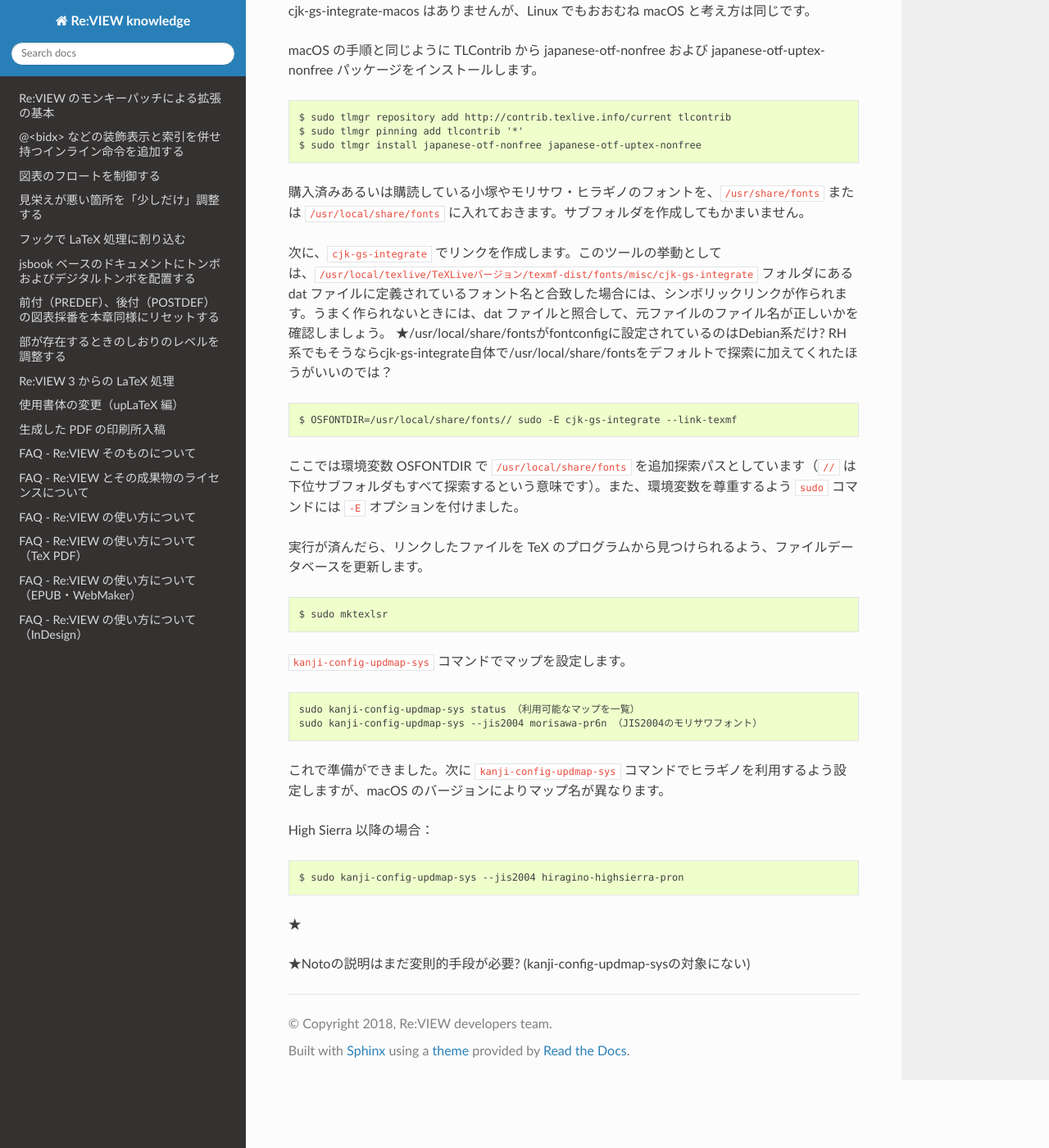
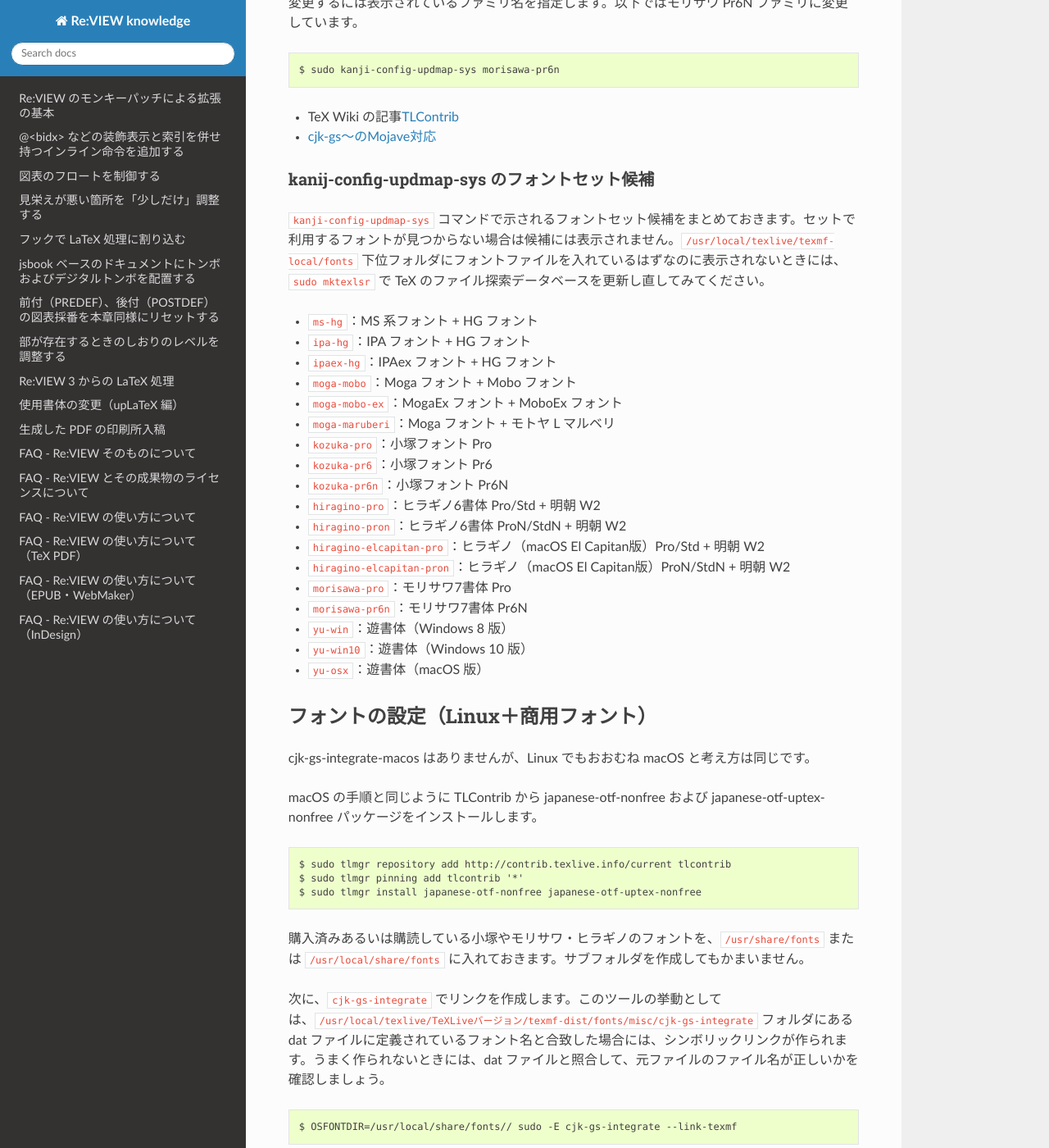
Before and after one commit to reviewml/reviewknowledge-ja, a Sphinx documentation site: the page built from docs/latex/install-tl.md, in a window 1280 px wide and 1400 px high, scrolled down 6805 px. Shown: the whole window at 82% size. Built offline with Sphinx 7.4.7 and the Read the Docs theme 2.0.0, drawn with Linux system fonts in a browser that asks for light colours; some of the changed text lies outside the part shown.

Commit message:
noto以外

````diff
--- a/docs/latex/install-tl.md
+++ b/docs/latex/install-tl.md
@@ -14,6 +14,7 @@
 
 - 執筆時点の TeXLive 2018 に基づいています。
 - テスト環境の都合で、Linux および macOS のみの説明としています。★Windows についてもいずれ書き足したいところです。
+- TeX コンパイラには upLaTeX を利用することを前提とします。特にフォントの設定については LuaLaTeX のほうがシステムフォントの探索などでのトラブルが少ないのですが、現状の Re:VIEW の基本設定は upLaTeX コンパイラ寄りになっています。
 - Debian GNU/Linux、Ubuntu Linux で OS のパッケージを利用して最小構成を構築したい場合は、[Re:VIEW image for Docker](https://hub.docker.com/r/vvakame/review/) の Dockerfile の内容が参考になるでしょう。
 
 ## TeXLive のインストール
@@ -150,7 +151,7 @@
 - update --all：更新可能なパッケージの更新を実行します。
 - update --self：tlmgr 自体を更新します。
 
-コレクションやスキームもパッケージの一種なので、`tlmgr install` でまとめてインストールすることも可能です。
+コレクションやスキームもパッケージの一種なので、`tlmgr install collection-コレクション名` や `tlmgr install scheme-スキーム名` でまとめてインストールすることも可能です。
 
 Linux で `sudo` コマンドを使う場合、secure_path 設定に TeXLive のパスを追加する必要があるかもしれません。`visudo` コマンドで以下のようにパスを加えておきましょう。
 
@@ -160,7 +161,7 @@
 
 ## フォントの設定（macOS）
 
-生成される PDF の日本語フォント（リュウミンや中ゴシックなど）の代替書体には、デフォルトで IPA フォントが割り当てられています。せっかくの macOS のヒラギノフォントを活かすには、もう少し設定が必要です。
+生成される PDF の日本語フォント（リュウミンや中ゴシックなど）の代替書体には、デフォルトで IPA フォントが割り当てられています。macOS のシステムにデフォルトでインストールされているヒラギノフォントを利用するには、もう少し設定が必要です。
 
 これには cjk-gs-integrate-macos というパッケージが便利です。外部の商業フォントファイルを使用する cjk-gs-integrate-macos のようなパッケージは、TeXLive の主リポジトリとは分離された TLContrib というリポジトリに置かれています。
 
@@ -185,6 +186,12 @@
 
 そして、macOS のシステムのフォントファイルを TeXLive から利用できるようにリンクします（`-macos` と付くことに注意してください）。
 
+Mojave の場合：
+```
+$ sudo cjk-gs-integrate --fontdef-add=cjkgs-macos-highsierra.dat --link-texmf --force
+```
+
+Hight Sierra までの場合：
 ```
 $ sudo cjk-gs-integrate-macos --link-texmf
 ```
@@ -207,14 +214,12 @@
 $ sudo kanji-config-updmap-sys --jis2004 hiragino-elcapitan-pron
 ```
 
-★Mojaveは不明。/usr/local問題はどうなったっけ？ →/usr/localはいけるがcjk-gs-integrate-macosは改訂待ち?
-
 - `--jis2004` オプションは、JIS2004 の例示字形を使う指定です（二点しんにょうなど）。
-- 「pron」の pro は Adobe-Japan 1-4 以降準拠の文字セットに準拠しており、n は JIS2004 字形を使っているという意味です。
+- 「pron」の pro は Adobe-Japan 1-4 以降準拠の文字セットに準拠しており、n は JIS2004 字形を使っているという意味です。一般には Adobe-Japan 1-6 準拠の Pr6 あるいは Pr6N のフォントを使うことになるでしょう。
 
 これで出来上がりです。Re:VIEW プロジェクトをコンパイルして、書体が変わることを確認しましょう。
 
-小塚やモリサワのフォントを購入あるいは購読しているならば、それを使うこともできます。システムにこれらのフォントが入っていれば、`cjk-gs-integrate-macos` コマンドの実行で `/usr/local/texlive/texmf-local/fonts/opentype/cjk-gs-integrate` フォルダにフォントファイルへのリンクができています。
+小塚やモリサワのフォントを購入あるいは購読しているならば、それを使うこともできます。システムにこれらのフォントが入っていれば、`cjk-gs-integrate-macos` コマンドの実行で `/usr/local/texlive/texmf-local/fonts/opentype/cjk-gs-integrate` フォルダにフォントファイルへのリンクができています。macOS のヒラギノフォントの置き方および字形は macOS のバージョンによって変わることがあるため、可能ならば変化の少ないそれらの商用フォントを利用したほうが妥当です。
 
 `kanji-config-updmap-sys` コマンドの `status` オプションで利用可能か調べられます。
 
@@ -239,8 +244,31 @@
 ```
 
 - TeX Wiki の記事[TLContrib](https://texwiki.texjp.org/?TLContrib)
+- [cjk-gs〜のMojave対応](https://twitter.com/aminophen/status/1054735620776570881)
 
-## フォントの設定（Linux＋モリサワやヒラギノ）
+### kanij-config-updmap-sys のフォントセット候補
+`kanji-config-updmap-sys` コマンドで示されるフォントセット候補をまとめておきます。セットで利用するフォントが見つからない場合は候補には表示されません。`/usr/local/texlive/texmf-local/fonts` 下位フォルダにフォントファイルを入れているはずなのに表示されないときには、`sudo mktexlsr` で TeX のファイル探索データベースを更新し直してみてください。
+
+- `ms-hg`：MS 系フォント + HG フォント
+- `ipa-hg`：IPA フォント + HG フォント
+- `ipaex-hg`：IPAex フォント + HG フォント
+- `moga-mobo`：Moga フォント + Mobo フォント
+- `moga-mobo-ex`：MogaEx フォント + MoboEx フォント
+- `moga-maruberi`：Moga フォント + モトヤ L マルベリ
+- `kozuka-pro`：小塚フォント Pro
+- `kozuka-pr6`：小塚フォント Pr6
+- `kozuka-pr6n`：小塚フォント Pr6N
+- `hiragino-pro`：ヒラギノ6書体 Pro/Std + 明朝 W2
+- `hiragino-pron`：ヒラギノ6書体 ProN/StdN + 明朝 W2
+- `hiragino-elcapitan-pro`：ヒラギノ（macOS El Capitan版）Pro/Std + 明朝 W2
+- `hiragino-elcapitan-pron`：ヒラギノ（macOS El Capitan版）ProN/StdN + 明朝 W2
+- `morisawa-pro`：モリサワ7書体 Pro
+- `morisawa-pr6n`：モリサワ7書体 Pr6N
+- `yu-win`：遊書体（Windows 8 版）
+- `yu-win10`：遊書体（Windows 10 版）
+- `yu-osx`：遊書体（macOS 版）
+
+## フォントの設定（Linux＋商用フォント）
 
 cjk-gs-integrate-macos はありませんが、Linux でもおおむね macOS と考え方は同じです。
 
@@ -255,7 +283,6 @@
 購入済みあるいは購読している小塚やモリサワ・ヒラギノのフォントを、`/usr/share/fonts` または `/usr/local/share/fonts` に入れておきます。サブフォルダを作成してもかまいません。
 
 次に、`cjk-gs-integrate` でリンクを作成します。このツールの挙動としては、`/usr/local/texlive/TeXLiveバージョン/texmf-dist/fonts/misc/cjk-gs-integrate` フォルダにある dat ファイルに定義されているフォント名と合致した場合には、シンボリックリンクが作られます。うまく作られないときには、dat ファイルと照合して、元ファイルのファイル名が正しいかを確認しましょう。
-★/usr/local/share/fontsがfontconfigに設定されているのはDebian系だけ? RH系でもそうならcjk-gs-integrate自体で/usr/local/share/fontsをデフォルトで探索に加えてくれたほうがいいのでは？
 
 ```
 $ OSFONTDIR=/usr/local/share/fonts// sudo -E cjk-gs-integrate --link-texmf
@@ -276,17 +303,8 @@
 sudo kanji-config-updmap-sys --jis2004 morisawa-pr6n （JIS2004のモリサワフォント）
 ```
 
+- ★/usr/local/share/fontsがfontconfigに設定されているのはDebian系だけだろうか。RH系でもそうならcjk-gs-integrate自体で/usr/local/share/fontsをデフォルトで探索に加えてくれるよう要望すべきか？
 
-これで準備ができました。次に `kanji-config-updmap-sys` コマンドでヒラギノを利用するよう設定しますが、macOS のバージョンによりマップ名が異なります。
-
-High Sierra 以降の場合：
-```
-$ sudo kanji-config-updmap-sys --jis2004 hiragino-highsierra-pron
-
-```
-
-
-
-★
+## フォントの設定（Linux＋Noto フォント）
 
 ★Notoの説明はまだ変則的手段が必要? (kanji-config-updmap-sysの対象にない)
````
